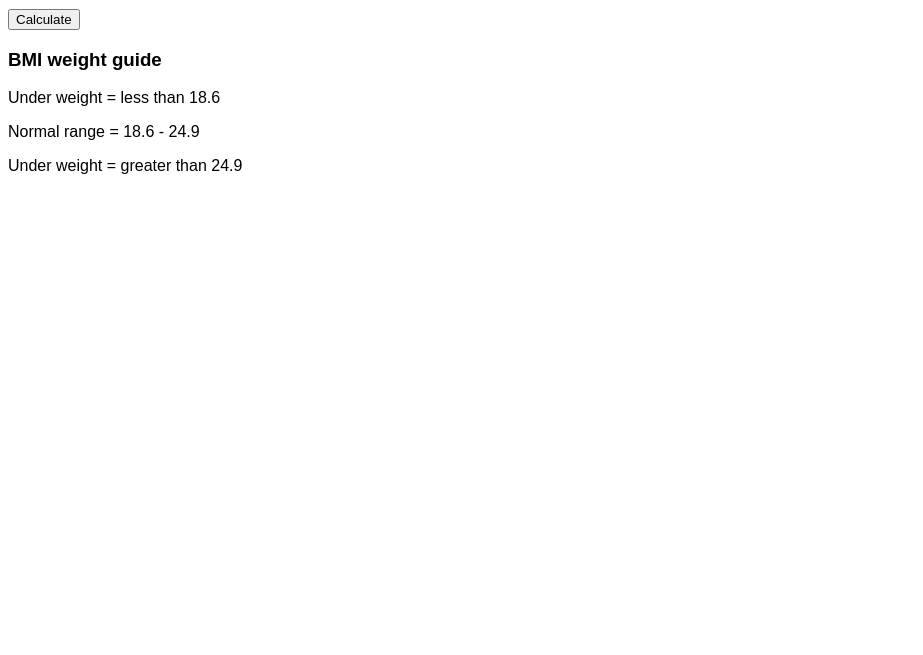
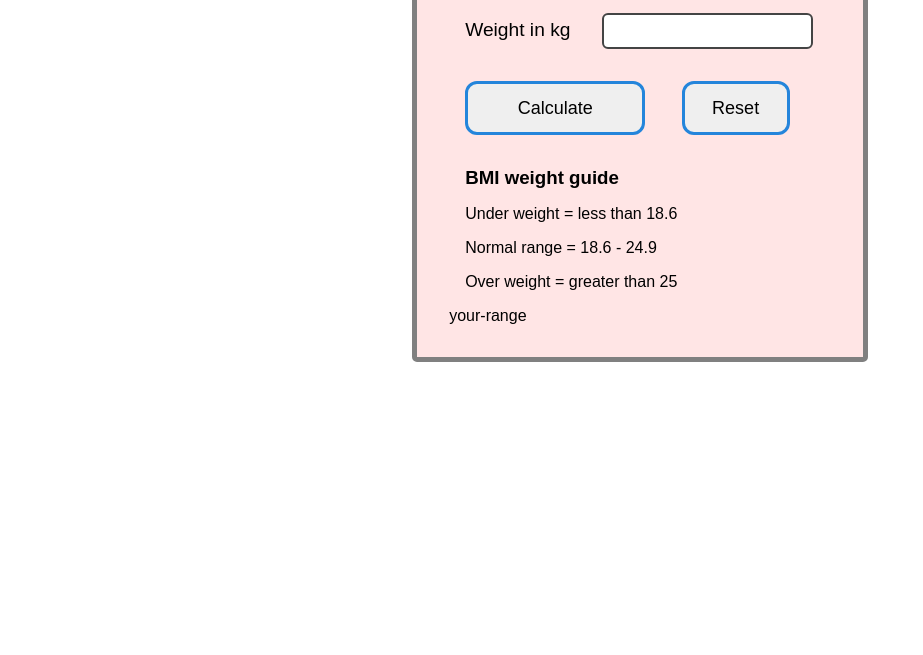
Before and after one commit to Codecoges/Web-development, a plain HTML site: page 2-Bmi-Calculator/index.html in a window 1280 px wide. Shown: the part 145-800 px from the top of the page, without its empty margins (0-923 px from the left). Drawn offline with Linux system fonts and the light colour scheme.

Commit message:
progress

```diff
--- a/2-Bmi-Calculator/index.html
+++ b/2-Bmi-Calculator/index.html
@@ -15,14 +15,18 @@
             <p><label>Height in cm</label><input type="text" id="height"></p>
             <p><label>Weight in kg</label><input type="text" id="weight"></p>
             <button>Calculate</button>
+            <button id="reset-btn" type="reset">Reset</button>
+
             <div id="result"></div>
             <div id="weight-guide">
                 <h3>BMI weight guide</h3>
                 <p>Under weight = less than 18.6</p>
                 <p>Normal range = 18.6 - 24.9</p>
-                <p>Under weight = greater than 24.9</p>
+                <p>Over weight = greater than 25</p>
             </div>
-
+            <div id="your-range">
+                your-range
+            </div>
         </form>
     </div>
     <script src="script.js"></script>
--- a/2-Bmi-Calculator/script.js
+++ b/2-Bmi-Calculator/script.js
@@ -0,0 +1,20 @@
+const form = document.querySelector('form')
+
+form.addEventListener('submit', function(e) {
+    e.preventDefault();
+    const height = parseInt(document.querySelector('#height').value);
+    const weight = parseInt(document.querySelector('#weight').value);
+    const result = document.querySelector('#result');
+
+    if (height === '' || height<0 || isNaN(height)) {
+        result.innerHTML = `Please give valid height ${height}`
+    }
+    else if (weight === "" || weight<0 || isNaN(weight)) {
+        result.innerHTML = `Please give valid weight ${weight}`
+    }
+    else{
+        const Bmi = (weight/((height*height)/10000)).toFixed(2)
+        result.innerHTML =`${Bmi}`;
+    }
+
+})
--- a/2-Bmi-Calculator/style.css
+++ b/2-Bmi-Calculator/style.css
@@ -1,9 +1,85 @@
-*{
-    /* margin: 0px;
-    padding: 0px; */
+* {
+    margin: 0px;
+    padding: 0px;
     font-family: Arial, Helvetica, sans-serif;
+
 }
 
-.container{
-    margin:0 auto;
+.container {
+    background-color: #ffe5e5;
+    margin-top:10vh;
+    margin: 0 auto;
+    border: 2px solid white;
+    display: flex;
+border:5px solid grey;
+max-width: fit-content;
+border-radius:5px;
 }
+
+form {
+    margin: 2em;
+    justify-content: center;
+
+}
+
+form h1 {
+    margin: 1rem;
+}
+
+form p {
+    margin: 1rem;
+}
+
+form h3 {
+    margin: 1rem;
+}
+form p input{
+border: 2px solid rgb(68, 68, 68);
+margin-left:2em;
+height:2em;
+font-size:1rem;
+border-radius:6px;
+}
+form p label{
+font-size:1.2rem;
+}
+form button {
+    margin: 1rem;
+    cursor: pointer;
+    height: 3em;
+    width: 10em;
+    border-radius: 12px;
+    border: 3px solid #2485db;
+    font-size: large;
+    padding: 0px;
+
+}
+#reset-btn{
+    margin: 1rem;
+    cursor: pointer;
+    height: 3em;
+    width: 6em;
+    border-radius: 12px;
+    border: 3px solid #2485db;
+    font-size: large;
+    padding: 0px;
+
+}
+
+form button:hover {
+    background-color: #2485db;
+    color: white;
+}
+#reset-btn:hover {
+    background-color: #2485db;
+    color: white;
+}
+
+/* form div {
+    margin:1rem;
+    font-size:1.2rem;
+
+} */
+#result{
+    color: red;
+}
```
